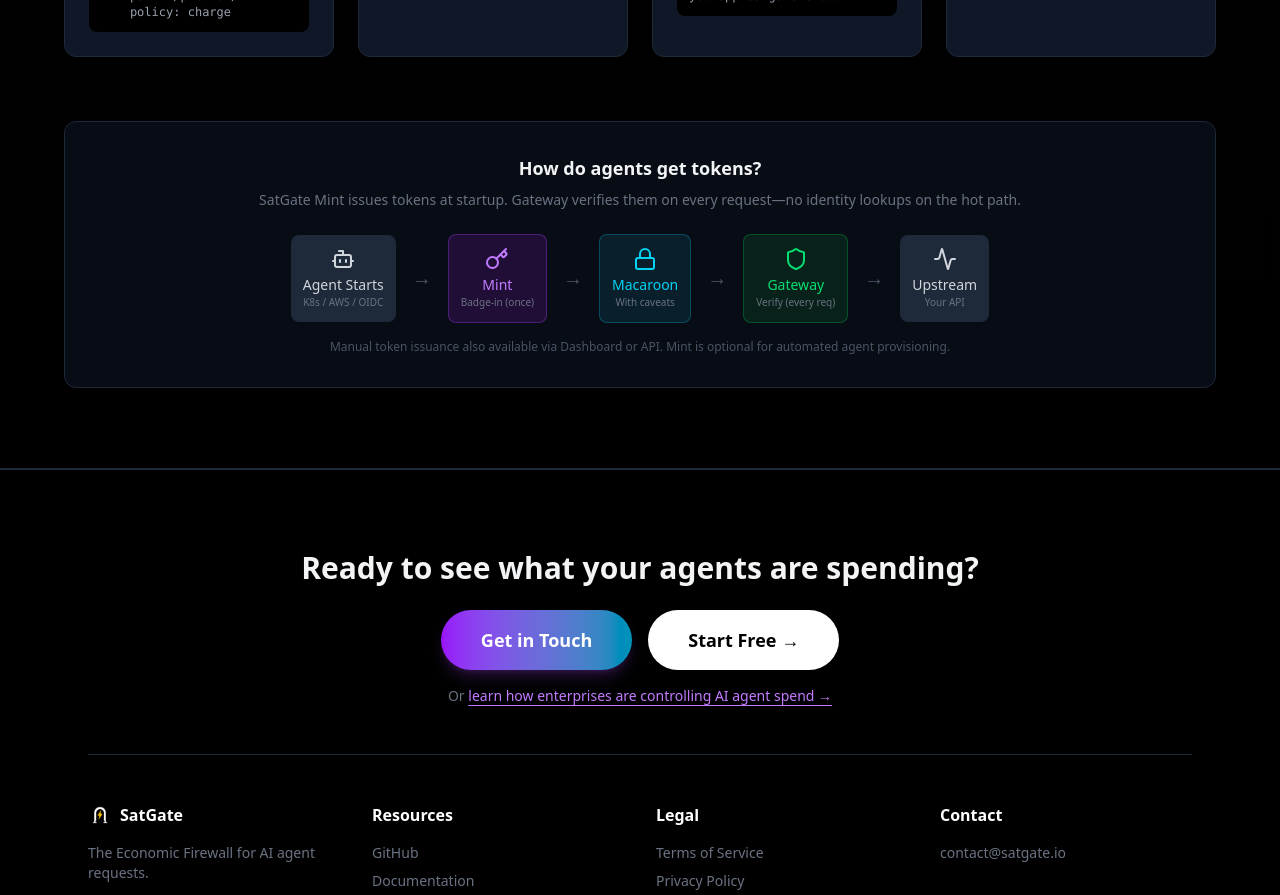
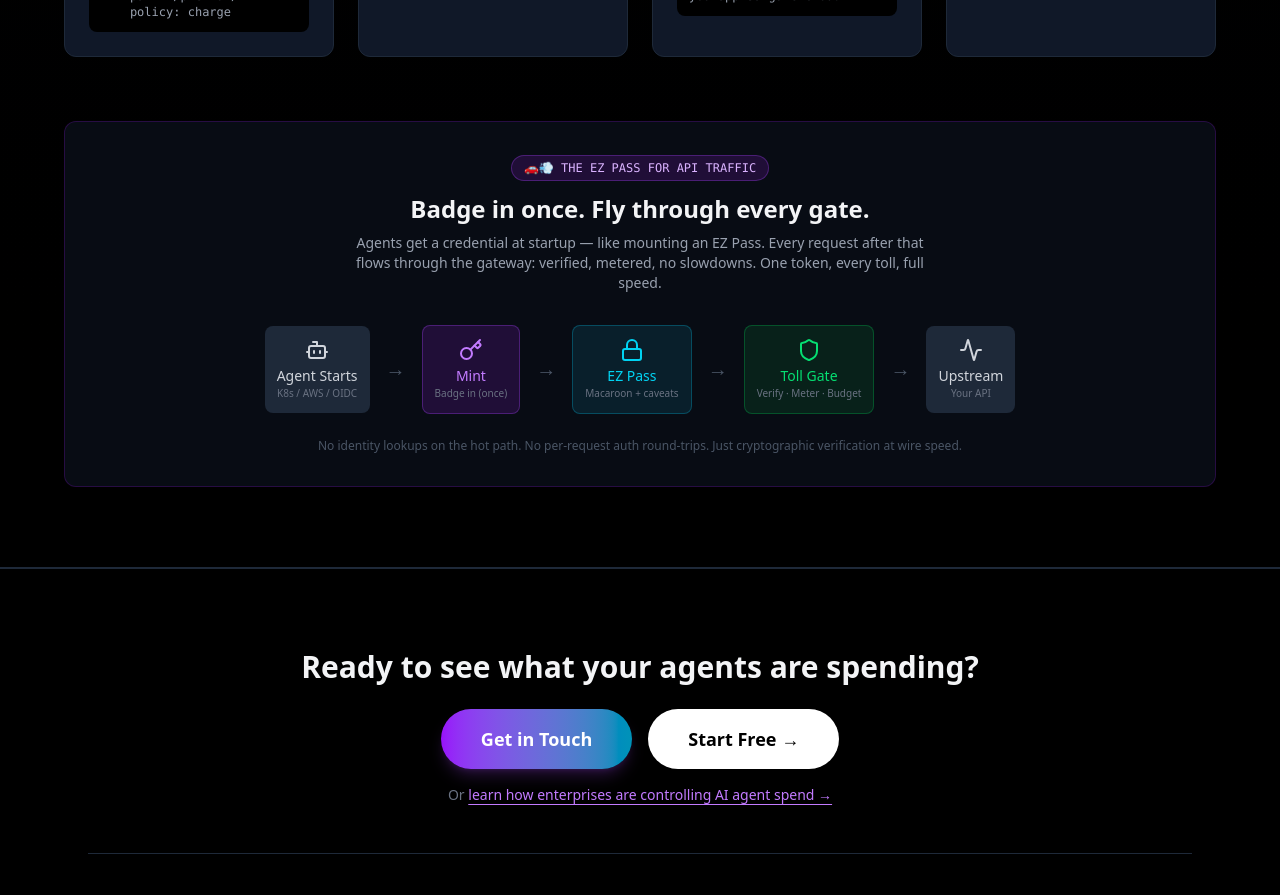
Before and after one commit to SatGate-io/satgate, a Next.js app in the folder satgate-landing/: page / in a window 1280 px wide. Shown: the part 3240-4135 px from the top of the page. Built offline with nearby package versions, Linux system fonts and the light colour scheme.

Commit message:
landing: introduce EZ Pass metaphor in token flow section

```diff
--- a/satgate-landing/app/page.tsx
+++ b/satgate-landing/app/page.tsx
@@ -465,13 +465,18 @@ const LandingPage = () => {
             ))}
           </div>
 
-          {/* Agent Token Flow */}
-          <div className="mt-16 p-8 rounded-xl bg-gray-900/50 border border-gray-800">
-            <h3 className="text-lg font-semibold text-center mb-2">How do agents get tokens?</h3>
-            <p className="text-gray-500 text-sm text-center mb-6">
-              SatGate Mint issues tokens at startup. Gateway verifies them on every request—no identity lookups on the hot path.
-            </p>
-            <div className="flex items-center justify-center gap-2 md:gap-4 flex-wrap text-sm">
+          {/* EZ Pass — Agent Token Flow */}
+          <div className="mt-16 p-8 rounded-xl bg-gray-900/50 border border-purple-800/30">
+            <div className="text-center mb-2">
+              <span className="inline-flex items-center gap-2 px-3 py-1 rounded-full bg-purple-900/30 border border-purple-500/30 text-purple-300 text-xs font-mono mb-3">
+                🚗💨 THE EZ PASS FOR API TRAFFIC
+              </span>
+              <h3 className="text-2xl font-bold mb-2">Badge in once. Fly through every gate.</h3>
+              <p className="text-gray-400 text-sm max-w-xl mx-auto">
+                Agents get a credential at startup — like mounting an EZ Pass. Every request after that flows through the gateway: verified, metered, no slowdowns. One token, every toll, full speed.
+              </p>
+            </div>
+            <div className="flex items-center justify-center gap-2 md:gap-4 flex-wrap text-sm mt-8">
               <div className="flex flex-col items-center p-3 bg-gray-800 rounded-lg">
                 <Bot className="text-gray-300 mb-1" size={24} />
                 <span className="text-gray-300 font-medium">Agent Starts</span>
@@ -481,19 +486,19 @@ const LandingPage = () => {
               <div className="flex flex-col items-center p-3 bg-purple-900/30 border border-purple-500/30 rounded-lg">
                 <Key className="text-purple-400 mb-1" size={24} />
                 <span className="text-purple-400 font-medium">Mint</span>
-                <span className="text-[10px] text-gray-500">Badge-in (once)</span>
+                <span className="text-[10px] text-gray-500">Badge in (once)</span>
               </div>
               <span className="text-gray-600 text-xl">→</span>
               <div className="flex flex-col items-center p-3 bg-cyan-900/30 border border-cyan-500/30 rounded-lg">
                 <Lock className="text-cyan-400 mb-1" size={24} />
-                <span className="text-cyan-400 font-medium">Macaroon</span>
-                <span className="text-[10px] text-gray-500">With caveats</span>
+                <span className="text-cyan-400 font-medium">EZ Pass</span>
+                <span className="text-[10px] text-gray-500">Macaroon + caveats</span>
               </div>
               <span className="text-gray-600 text-xl">→</span>
               <div className="flex flex-col items-center p-3 bg-green-900/30 border border-green-500/30 rounded-lg">
                 <Shield className="text-green-400 mb-1" size={24} />
-                <span className="text-green-400 font-medium">Gateway</span>
-                <span className="text-[10px] text-gray-500">Verify (every req)</span>
+                <span className="text-green-400 font-medium">Toll Gate</span>
+                <span className="text-[10px] text-gray-500">Verify · Meter · Budget</span>
               </div>
               <span className="text-gray-600 text-xl">→</span>
               <div className="flex flex-col items-center p-3 bg-gray-800 rounded-lg">
@@ -502,8 +507,8 @@ const LandingPage = () => {
                 <span className="text-[10px] text-gray-500">Your API</span>
               </div>
             </div>
-            <p className="text-xs text-gray-600 text-center mt-4">
-              Manual token issuance also available via Dashboard or API. Mint is optional for automated agent provisioning.
+            <p className="text-xs text-gray-600 text-center mt-6">
+              No identity lookups on the hot path. No per-request auth round-trips. Just cryptographic verification at wire speed.
             </p>
           </div>
         </div>
```
